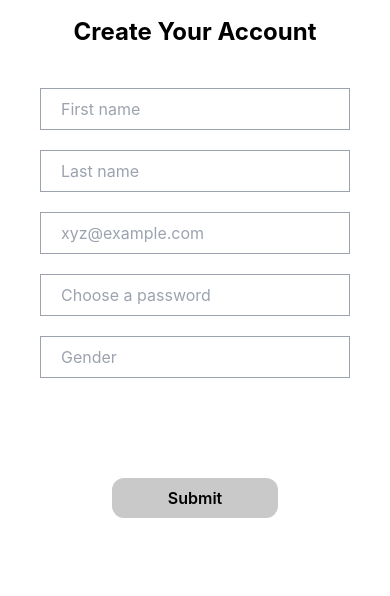
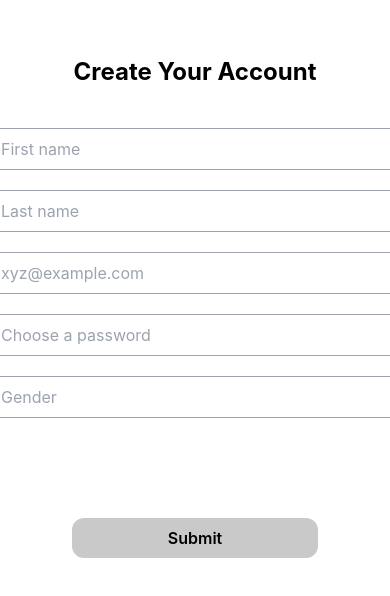
Before and after one commit to Debbyyy/My-First-React-App, a React (Create React App) app: page /createAccount in a window 390 px wide. Shown: the top 596 px of the page. Built offline with nearby package versions, Linux system fonts and the light colour scheme.

Commit message:
progress:deployed on netlify

```diff
--- a/src/components/createAccount.js
+++ b/src/components/createAccount.js
@@ -10,38 +10,38 @@ class NewAccount extends React.Component {
     render() {
     return(
         // return(
-        <div className="m-4 md:m-20 flex-col md:items-center md:justify-items-center">
+        <div className="m-14 md:m-20 flex-col md:items-center md:justify-items-center">
             <h1 className="text-2xl font-bold mb-10 text-center ">Create Your Account</h1>
             {/* onSubmit={handleSubmit(handleSubmit)} */}
             <form className="flex flex-col items-center justify-items-center"
             onSubmit={this.handleSubmit}>
                 <label htmlFor="First name">
                     <input type="text" placeholder="First name" id="fname"
-                        className="outline-none border border-gray-400 pr-10 md:pr-40 pl-5 py-2 mb-5" required />
+                        className="outline-none border border-gray-400 pr-40 pl-5 py-2 mb-5" required />
                 </label>
                 {/* {this.state.fnameError ? this.state.fnameError : null} */}
 
                 <label htmlFor="Last name">
                     <input type="text" placeholder="Last name" id="lname"
-                        className="outline-none border border-gray-400 pr-10 md:pr-40 pl-5 py-2 mb-5" required />
+                        className="outline-none border border-gray-400 pr-40 pl-5 py-2 mb-5" required />
                 </label>
 
                 <label htmlFor="Email">
                     <input type="text" placeholder="xyz@example.com" id="email"
-                        className="outline-none border border-gray-400 pr-10 md:pr-40 pl-5 py-2 mb-5" required />
+                        className="outline-none border border-gray-400 pr-40 pl-5 py-2 mb-5" required />
                 </label>
                 <label htmlFor="Password">
                     <input type="password" placeholder="Choose a password" id="pword"
-                        className="outline-none border border-gray-400 pr-10 md:pr-40 pl-5 py-2 mb-5" required />
+                        className="outline-none border border-gray-400 pr-40 pl-5 py-2 mb-5" required />
                 </label>
 
                 <label htmlFor="Gender">
                     <input type="text" placeholder="Gender" id="gender"
-                        className="outline-none border border-gray-400 pr-10 md:pr-40 pl-5 py-2 mb-5" />
+                        className="outline-none border border-gray-400 pr-40 pl-5 py-2 mb-5" />
                 </label>
 
                 <button id="btn"
-                    className="outline-none rounded-xl font-semibold mt-20 py-2 px-14">Submit</button>
+                    className="outline-none rounded-xl font-semibold mt-20 py-2 px-24 md:px-14">Submit</button>
             </form>
         </div>
     );
--- a/src/components/home.js
+++ b/src/components/home.js
@@ -11,13 +11,13 @@ class HomePage extends Component {
     }
     render() {
         return (
-            <div className="wrapper flex flex-col text-2xl px-12 md:px-24 py-12 md:py-20 text-white">
+            <div className="wrapper flex flex-col text-2xl px-10 md:px-24 py-4 md:py-20 text-white">
                 <h2 className="text-2xl md:text-4xl font-bold">ICON.<span id="logo-color">me</span></h2>
                 <div>
                     <p className="pt-20 text-2xl md:text-4xl text-center font-bold tracking-widest">食物<br />Global Cuisine</p>
                 </div>
                 <div className="text-xl md:text-2xl mt-10 mb-24 text-center font-semibold">Exchanging culture through<br />Dishes</div>
-                <Link to="/createAccount" className="btn text-xl md:text-2xl text-center text-black font-semibold px-10 py-4" onClick={this.handleClick}>Get Started</Link>
+                <Link to="/createAccount" className="btn text-xl md:text-2xl text-center text-black font-semibold px-4 md:px-10 py-4 mx-14 md:mx-96 my-10 md:my-10" onClick={this.handleClick}>Get Started</Link>
             </div>
         );
     }
--- a/src/components/profile.js
+++ b/src/components/profile.js
@@ -39,7 +39,7 @@ class MyProfile extends Component {
 
                     <p className="mb-2 text-gray-500">Most Viewed</p>
 
-                    <div className="flex flex-row">
+                    <div className="flex flex-col md:flex-row">
                         <img src={Food1} alt="a food" className="hero-image rounded-2xl mb-10 mr-5" />
                         <img src={Food2} alt="a food" className="hero-image rounded-2xl mb-10 mr-5" />
                         <img src={Food1} alt="a food" className="hero-image rounded-2xl mb-10 mr-5" />
--- a/src/index.css
+++ b/src/index.css
@@ -15,15 +15,8 @@ body {
 #logo-color {
   color: #ffdc2a;
 }
-.part-one {
-  margin: 50px 0 0 0;
-  font-size: 30px;
-  text-align: center;
-  color: #fff;
-}
 .btn {
   background-color: #ffdc2a;
   border-radius: 7px;
   text-transform: capitalize;
-  margin: 10px 400px;
 }
```
